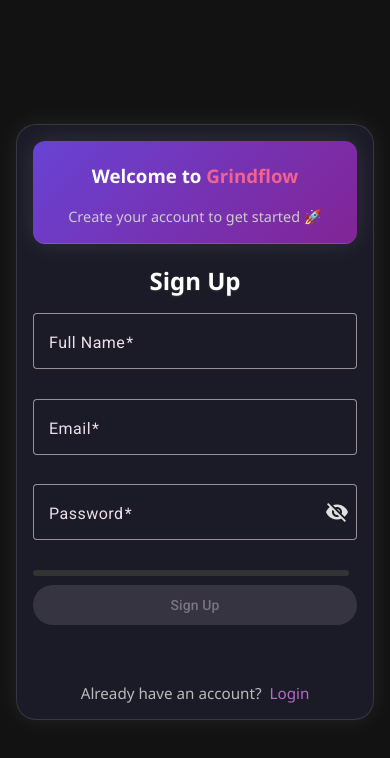
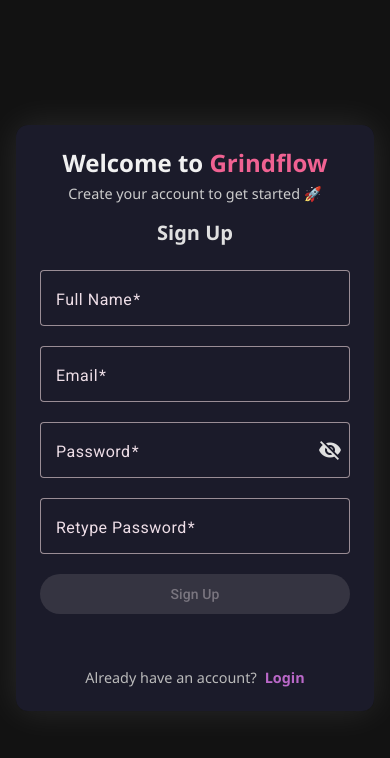
Before and after one commit to Mohammed-Dhameem/grindflow, an Angular app in the folder frontend/grindflow-frontend/: page /auth in a window 390 px wide. Both pictures are taken after a click on the button "Sign up". Shown: the top 758 px of the page. Built offline with nearby package versions, Linux system fonts and the light colour scheme; no server answers.

Commit message:
upated css and tested mobile UI/UX

```diff
--- a/frontend/grindflow-frontend/src/app/auth-page/auth-page.component.css
+++ b/frontend/grindflow-frontend/src/app/auth-page/auth-page.component.css
@@ -1,111 +1,41 @@
-/* ------------------- Layout ------------------- */
-/* Always keep layout stable */
-html, body {
-  scrollbar-gutter: stable;
-  overflow-y: auto;
-}
-
-/* Temporary scrollbar hide during transitions */
-.container.transitioning {
-  overflow-y: hidden !important;
-}
-
-.screenfix {
+/* Root and layout */
+.auth-wrapper {
   min-height: 100vh;
-  display: flex;
-  flex-direction: column;
   background: #121212;
-  font-family: 'Segoe UI', sans-serif;
   color: #f1f1f1;
-  overflow: hidden;
-}
-
-.container {
-  flex: 1;
   display: flex;
   justify-content: center;
   align-items: center;
-  padding: 1rem;
-  overflow-y: auto;
+  padding: 1.5rem;
+  font-family: 'Segoe UI', Tahoma, Geneva, Verdana, sans-serif;
+  box-sizing: border-box;
+  overflow-x: hidden;
 }
 
-@media (max-height: 650px) {
-  .container {
-    align-items: flex-start;
-    padding-top: 1rem;
-    padding-bottom: 1rem;
+/* Container */
+.auth-container {
+  background: rgba(30, 30, 47, 0.85);
+  backdrop-filter: blur(10px);
+  border-radius: 16px;
+  box-shadow: 0 0 36px rgba(255, 255, 255, 0.1);
+  width: 100%;
+  position: relative;
+  box-sizing: border-box;
+  overflow-wrap: break-word;
+  /* word-break: break-word; */
 }
 
-  .auth-box {
-    margin-top: 0;
-    margin-bottom: 2rem;
-  }
+/* Header */
+.auth-header {
+  text-align: center;
+  margin-bottom: 1rem;
 }
 
-/* ------------------- Header ------------------- */
-.site-header {
-  text-align: center;
-  padding: 3px;
-  background: linear-gradient(135deg, rgba(124, 77, 255, 0.8), rgba(156, 39, 176, 0.8));
-  backdrop-filter: blur(12px);
-  -webkit-backdrop-filter: blur(12px);
-  color: #ffffff;
-  box-shadow: 0 0 24px rgba(255, 255, 255, 0.1);
-  border-bottom: 1px solid rgba(255, 255, 255, 0.12);
-  border-radius: 12px;
-  transition: box-shadow 0.3s ease;
-}
-
-.site-header:hover {
-  box-shadow: 0 0 36px rgba(255, 255, 255, 0.15);
-}
-
-.brand-name {
+.auth-header h1 {
+  font-size: clamp(1.8rem, 3vw, 2.25rem);
+  font-weight: 700;
+  line-height: 1.2;
   margin: 0;
-  font-size: 2.2rem;
-  font-weight: 600;
-  letter-spacing: 1.2px;
-  text-shadow: 0 2px 6px rgba(0, 0, 0, 0.4);
-}
-
-/* ------------------- Auth Box ------------------- */
-.auth-box {
-  width: 100%;
-  max-width: 420px;
-  padding: 1rem;
-  border-radius: 20px;
-  background: rgba(30, 30, 47, 0.8);
-  backdrop-filter: blur(10px);
-  -webkit-backdrop-filter: blur(10px);
-  border: 1px solid rgba(255, 255, 255, 0.12);
-  box-shadow: 0 0 24px rgba(255, 255, 255, 0.08);
-  transition: box-shadow 0.3s ease;
-}
-
-.auth-box:hover {
-  box-shadow: 0 0 32px rgba(255, 255, 255, 0.12);
-}
-
-.auth-box h2 {
-  text-align: center;
-  margin-bottom: 1rem;
-  font-size: 1.5rem;
-  font-weight: 600;
-  color: #ffffff;
-  text-shadow: 0 1px 2px rgba(255, 255, 255, 0.1);
-}
-
-/* ------------------- Welcome Text ------------------- */
-.welcome-inline {
-  text-align: center;
-  margin-bottom: 1rem;
-  animation: fadeIn 0.5s ease-in-out;
-}
-
-.welcome-inline h3 {
-  font-size: 1.4rem;
-  margin: 0;
-  color: #ffffff;
 }
 
 .brand-highlight {
@@ -113,90 +43,205 @@
   font-weight: bold;
 }
 
-.welcome-sub {
-  font-size: 0.9rem;
-  color: #cccccc;
-  margin-top: 0.3rem;
+.subtext {
+  color: #ccc;
+  font-weight: 500;
+  margin-top: 0.4rem;
+  font-size: clamp(0.9rem, 1.5vw, 1rem);
 }
 
-@keyframes fadeIn {
-  from {
-    opacity: 0;
-    transform: translateY(-4px);
+/* Section Titles */
+.form-section h2 {
+  font-size: clamp(1.4rem, 2vw, 1.7rem);
+  font-weight: 600;
+  color: #e0e0e0;
+  margin-bottom: 1.5rem;
+  text-align: center;
 }
 
-  to {
-    opacity: 1;
-    transform: translateY(0);
-  }
+/* Full width form fields */
+.full-width {
+  width: 100%;
+  box-sizing: border-box;
 }
 
-/* ------------------- Google Section ------------------- */
+/* Spacing between form fields */
+.mat-form-field.full-width {
+  margin-bottom: 1rem;
+}
+
+/* Password field icon alignment */
+.password-field .mat-form-field-suffix {
+  margin-top: 0 !important;
+}
+
+/* Password strength bar */
+.password-strength {
+  display: flex;
+  align-items: center;
+  gap: 0.75rem;
+  margin-bottom: 1rem;
+}
+
+.strength-bar {
+  flex: 1;
+  height: 8px;
+  border-radius: 4px;
+  background-color: #333;
+  transition: background-color 0.3s ease;
+}
+
+.strength-bar.weak {
+  background-color: #ef5350;
+  /* red */
+}
+
+.strength-bar.medium {
+  background-color: #ffb74d;
+  /* orange */
+}
+
+.strength-bar.strong {
+  background-color: #66bb6a;
+  /* green */
+}
+
+.strength-label {
+  font-size: 0.9rem;
+  color: #bbb;
+  font-weight: 600;
+  min-width: 65px;
+  text-align: right;
+  user-select: none;
+}
+
+/* Buttons */
+button.mat-raised-button.full-width {
+  width: 100%;
+  padding: 14px 0;
+  font-size: clamp(1rem, 1.3vw, 1.15rem);
+  font-weight: 700;
+  border-radius: 8px;
+  transition: background-color 0.3s ease;
+  box-sizing: border-box;
+}
+
+button.mat-raised-button.full-width:disabled {
+  background-color: #555;
+  cursor: not-allowed;
+}
+
+button.mat-raised-button.full-width:not(:disabled):hover {
+  background-color: #ba68c8;
+}
+
+/* Google sign-in */
 .google-section {
   text-align: center;
-  margin: 0.8rem 0;
+  margin-top: 1rem;
 }
 
 .google-btn {
   display: inline-block;
   margin-top: 0.5rem;
+  max-width: 100%;
+  width: 270px;
+  min-width: 190px;
 }
 
-/* ------------------- Password Strength ------------------- */
-.password-strength {
-  display: flex;
-  align-items: center;
-  gap: 0.5rem;
-  margin-bottom: 0.6rem;
+/* Toggle footer */
+.toggle-footer {
+  text-align: center;
+  margin-top: 1rem;
+  font-size: clamp(0.9rem, 1.5vw, 1rem);
+  color: #bbb;
+  font-weight: 500;
+  user-select: none;
 }
 
-.strength-bar {
-  flex: 1;
-  height: 6px;
-  border-radius: 3px;
-  background-color: #333;
+.toggle-footer a {
+  color: #ba68c8;
+  font-weight: 600;
+  margin-left: 0.5rem;
+  cursor: pointer;
+  text-decoration: none;
 }
 
-.strength-bar.weak {
-  background-color: #ef5350;
+.toggle-footer a:hover {
+  text-decoration: underline;
 }
 
-.strength-bar.medium {
-  background-color: #ffb74d;
+/* Message / feedback text */
+.message {
+  margin-top: 1rem;
+  color: #ef5350;
+  font-weight: 600;
+  text-align: center;
+  font-size: clamp(0.9rem, 1.2vw, 1rem);
 }
 
-.strength-bar.strong {
-  background-color: #66bb6a;
+/* Modal styles */
+.modal-backdrop {
+  position: fixed;
+  top: 0;
+  left: 0;
+  width: 100vw;
+  height: 100vh;
+  background: rgba(0, 0, 0, 0.7);
+  display: flex;
+  justify-content: center;
+  align-items: center;
+  z-index: 1100;
+  padding: 1rem;
+  box-sizing: border-box;
 }
 
-.strength-label {
-  font-size: 0.85rem;
-  color: #ccc;
+.modal-content {
+  background: #2c2c3d;
+  padding: 2rem 2.5rem;
+  border-radius: 12px;
+  width: 100%;
+  max-width: 380px;
+  box-shadow: 0 6px 20px rgb(0 0 0 / 0.6);
+  color: #f1f1f1;
+  text-align: center;
+  box-sizing: border-box;
+  word-wrap: break-word;
+  word-break: break-word;
 }
 
-/* ------------------- Form and Fields ------------------- */
-.full-width {
-  width: 100%;
-  margin-bottom: 0.6rem;
+.modal-content h3 {
+  margin-bottom: 0.8rem;
+  color: #ff6b81;
+  font-weight: 700;
+  font-size: clamp(1.2rem, 1.5vw, 1.4rem);
+  line-height: 1.1;
 }
 
-/* Angular Material Overrides for Dark Mode */
+.modal-content p {
+  margin-bottom: 1.8rem;
+  color: #bbb;
+  font-size: clamp(0.9rem, 1.2vw, 1rem);
+  line-height: 1.3;
+}
+
+/* Angular Material input tweaks */
 ::ng-deep .mat-form-field-appearance-outline .mat-form-field-flex {
   background-color: rgba(255, 255, 255, 0.06);
-  border-radius: 6px;
-  padding: 0.15rem 0.6rem;
+  border-radius: 8px;
+  padding: 0.3rem 0.6rem;
+  box-sizing: border-box;
 }
 
 ::ng-deep .mat-input-element {
-  color: #ffffff !important;
-  font-size: 1rem;
+  color: #fff !important;
+  font-size: clamp(1rem, 1.2vw, 1rem);
   font-weight: 500;
-  line-height: 1.2 !important;
 }
 
 ::ng-deep .mat-form-field-label {
   color: rgba(255, 255, 255, 0.7) !important;
-  font-size: 0.9rem;
+  font-size: clamp(0.95rem, 1vw, 1rem);
 }
 
 ::ng-deep .mat-input-element::placeholder {
@@ -206,72 +251,113 @@
 
 ::ng-deep .mat-error {
   color: #ff6b81 !important;
-  font-weight: 500;
-  font-size: 0.85rem;
+  font-weight: 600;
+  font-size: clamp(0.8rem, 1vw, 0.85rem);
+  margin-top: 4px;
 }
 
 ::ng-deep .mat-icon {
   color: #e0e0e0;
 }
 
-/* ------------------- Toggle Link ------------------- */
-.toggle-text {
-  text-align: center;
-  margin-top: 0.8rem;
-  font-size: 0.95rem;
-  color: #bbb;
+/* Responsive Adjustments */
+
+/* Mobile devices (max-width: 480px) */
+@media (max-width: 480px) {
+  .auth-wrapper {
+    padding: 1rem 1rem 1.5rem 1rem;
   }
 
-.toggle-text a {
-  color: #ba68c8;
-  font-weight: 500;
-  margin-left: 4px;
-  text-decoration: none;
-  cursor: pointer;
+  .auth-container {
+    padding: 1.5rem 1.5rem;
+    max-width: 100%;
+    border-radius: 12px;
   }
 
-.toggle-text a:hover {
-  text-decoration: underline;
+  .auth-header h1 {
+    font-size: 1.5rem;
   }
 
-/* ------------------- Feedback ------------------- */
-.message {
-  margin-top: 1rem;
-  text-align: center;
-  color: #ef5350;
+  .form-section h2 {
+    font-size: 1.25rem;
   }
 
-/* ------------------- Modal ------------------- */
-.modal-backdrop {
-  position: fixed;
-  top: 0;
-  left: 0;
-  width: 100%;
-  height: 100%;
-  background-color: rgba(0, 0, 0, 0.6);
-  display: flex;
-  justify-content: center;
-  align-items: center;
-  z-index: 1000;
+  button.mat-raised-button.full-width {
+    font-size: 1rem;
+    padding: 12px 0;
   }
 
+  .toggle-footer {
+    font-size: 0.9rem;
+  }
+
+  .google-btn {
+    width: 100%;
+    max-width: none;
+    min-width: unset;
+  }
+
+  .password-strength {
+    gap: 0.6rem;
+    margin-bottom: 1rem;
+  }
+
+  .strength-label {
+    font-size: 0.85rem;
+    min-width: 55px;
+  }
+
+  /* Modal */
   .modal-content {
-  background: #2c2c3d;
-  padding: 2rem;
-  border-radius: 8px;
-  width: 90%;
-  max-width: 360px;
-  text-align: center;
-  box-shadow: 0 6px 20px rgba(0, 0, 0, 0.4);
-  color: #f1f1f1;
+    padding: 1.5rem 1.8rem;
+    max-width: 95vw;
   }
 
   .modal-content h3 {
-  margin-bottom: 0.5rem;
-  color: #ff6b81;
+    font-size: 1.1rem;
   }
 
   .modal-content p {
-  margin-bottom: 1.5rem;
-  color: #bbb;
+    font-size: 0.9rem;
   }
+}
+
+/* Tablets (481px to 767px) */
+@media (min-width: 481px) and (max-width: 767px) {
+  .auth-wrapper {
+    padding: 2rem 2.5rem;
+  }
+
+  .auth-container {
+    max-width: 400px;
+  }
+}
+
+/* Large desktops (min-width: 1200px) */
+@media (min-width: 1200px) {
+  .auth-wrapper {
+    padding: 1rem 2rem;
+  }
+
+  .auth-container {
+    max-width: 480px;
+    padding: 1rem 1.5rem;
+  }
+
+  .auth-header h1 {
+    font-size: 2.4rem;
+  }
+
+  .form-section h2 {
+    font-size: 1.5rem;
+  }
+
+  button.mat-raised-button.full-width {
+    font-size: 1.25rem;
+    padding: 16px 0;
+  }
+
+  .password-strength {
+    margin-bottom: 1rem;
+  }
+}
--- a/frontend/grindflow-frontend/src/app/auth-page/auth-page.component.html
+++ b/frontend/grindflow-frontend/src/app/auth-page/auth-page.component.html
@@ -1,16 +1,13 @@
-<div class="screenfix">
-    <div class="container">
-        <div class="auth-box">
-            <!-- Shared Header -->
-            <div class="site-header">
-                <h3>Welcome to <span class="brand-highlight">Grindflow</span></h3>
-                <p *ngIf="!isLoginView" class="welcome-sub">Create your account to get started 🚀</p>
-            </div>
+<div class="auth-wrapper">
+    <div class="auth-container" [@fade]>
+        <header class="auth-header">
+            <h1>Welcome to <span class="brand-highlight">Grindflow</span></h1>
+            <p *ngIf="!isLoginView" class="subtext">Create your account to get started 🚀</p>
+        </header>
 
-            <!-- Login View -->
-            <div *ngIf="isLoginView" class="form-view absolute-form">
+        <!-- Login Form -->
+        <section *ngIf="isLoginView" class="form-section">
             <h2>Login</h2>
-
             <form #loginFormRef="ngForm" (ngSubmit)="onLoginSubmit(loginFormRef)" novalidate>
                 <mat-form-field appearance="outline" class="full-width">
                     <mat-label>Email</mat-label>
@@ -20,12 +17,13 @@
                     <mat-error *ngIf="loginEmail.errors?.['email']">Enter a valid email.</mat-error>
                 </mat-form-field>
 
-                    <mat-form-field appearance="outline" class="full-width">
+                <mat-form-field appearance="outline" class="full-width password-field">
                     <mat-label>Password</mat-label>
                     <input matInput [type]="showPassword ? 'text' : 'password'" name="password"
                         [(ngModel)]="loginForm.password" #loginPassword="ngModel" required minlength="6"
                         autocomplete="current-password" />
-                        <button mat-icon-button matSuffix type="button" (click)="togglePasswordVisibility()">
+                    <button mat-icon-button matSuffix type="button" (click)="togglePasswordVisibility()"
+                        [attr.aria-label]="showPassword ? 'Hide password' : 'Show password'">
                         <mat-icon>{{ showPassword ? 'visibility' : 'visibility_off' }}</mat-icon>
                     </button>
                     <mat-error *ngIf="loginPassword.errors?.['required']">Password is required.</mat-error>
@@ -37,17 +35,16 @@
                     {{ loading ? 'Logging in...' : 'Login' }}
                 </button>
             </form>
-            </div>
+        </section>
 
-            <!-- Signup View -->
-            <div *ngIf="!isLoginView" class="form-view absolute-form">
+        <!-- Signup Form -->
+        <section *ngIf="!isLoginView" class="form-section">
             <h2>Sign Up</h2>
-
             <form #signupFormRef="ngForm" (ngSubmit)="onSignupSubmit(signupFormRef)" novalidate>
                 <mat-form-field appearance="outline" class="full-width">
                     <mat-label>Full Name</mat-label>
-                        <input matInput type="text" name="name" [(ngModel)]="signupForm.name" #signupName="ngModel"
-                            required minlength="2" autocomplete="name" />
+                    <input matInput type="text" name="name" [(ngModel)]="signupForm.name" #signupName="ngModel" required
+                        minlength="2" autocomplete="name" />
                     <mat-error *ngIf="signupName.errors?.['required']">Name is required.</mat-error>
                     <mat-error *ngIf="signupName.errors?.['minlength']">At least 2 characters.</mat-error>
                 </mat-form-field>
@@ -60,13 +57,14 @@
                     <mat-error *ngIf="signupEmail.errors?.['email']">Enter a valid email.</mat-error>
                 </mat-form-field>
 
-                    <mat-form-field appearance="outline" class="full-width">
+                <mat-form-field appearance="outline" class="full-width password-field">
                     <mat-label>Password</mat-label>
                     <input matInput [type]="showPassword ? 'text' : 'password'" name="password"
                         [(ngModel)]="signupForm.password" #signupPassword="ngModel" required
-                            pattern="^(?=.*[A-Z])(?=.*\\d)(?=.*[@$!%*?&])[A-Za-z\\d@$!%*?&]{8,}$"
+                        pattern="^(?=.*[A-Z])(?=.*\d)(?=.*[@$!%*?&])[A-Za-z\d@$!%*?&]{8,}$"
                         (ngModelChange)="checkPasswordStrength($event)" autocomplete="new-password" />
-                        <button mat-icon-button matSuffix type="button" (click)="togglePasswordVisibility()">
+                    <button mat-icon-button matSuffix type="button" (click)="togglePasswordVisibility()" tabindex="-1"
+                        [attr.aria-label]="showPassword ? 'Hide password' : 'Show password'">
                         <mat-icon>{{ showPassword ? 'visibility' : 'visibility_off' }}</mat-icon>
                     </button>
                     <mat-error *ngIf="signupPassword.errors?.['required']">Password is required.</mat-error>
@@ -75,45 +73,54 @@
                     </mat-error>
                 </mat-form-field>
 
-                    <!-- Strength Meter -->
-                    <div class="password-strength">
+                <mat-form-field appearance="outline" class="full-width password-field">
+                    <mat-label>Retype Password</mat-label>
+                    <input matInput [type]="showPassword ? 'text' : 'password'" name="confirmPassword"
+                        [(ngModel)]="signupForm.confirmPassword" #confirmPassword="ngModel" required
+                        autocomplete="new-password" />
+                    <mat-error *ngIf="confirmPassword.invalid && (confirmPassword.dirty || confirmPassword.touched)">
+                        Retyped password is required.
+                    </mat-error>
+                    <mat-error (ngModelChange)="!passwordsMatch()">Passwords do not match.</mat-error>
+                </mat-form-field>
+
+                <!-- Password Strength Meter -->
+                <!-- Password Strength Meter -->
+                <div class="password-strength" *ngIf="passwordTyped">
                     <div class="strength-bar" [ngClass]="passwordStrength"></div>
                     <span class="strength-label">{{ passwordStrengthLabel }}</span>
                 </div>
 
                 <button mat-raised-button color="primary" class="full-width" type="submit"
-                        [disabled]="loading || signupFormRef.invalid || !isPasswordStrongEnough">
+                    [disabled]="loading || signupFormRef.invalid || !isPasswordStrongEnough || !passwordsMatch()">
                     {{ loading ? 'Signing up...' : 'Sign Up' }}
                 </button>
             </form>
-            </div>
+        </section>
 
         <!-- Google Sign-in -->
-            <div class="google-section">
+        <section class="google-section">
             <div id="googleBtn" class="google-btn"></div>
-            </div>
+        </section>
 
         <!-- View Toggle -->
-            <div class="toggle-text">
+        <footer class="toggle-footer">
             <span>{{ isLoginView ? "Don't have an account?" : "Already have an account?" }}</span>
-                <a role="button" tabindex="0" (click)="toggleView()">
-                    {{ isLoginView ? 'Sign up' : 'Login' }}
-                </a>
-            </div>
+            <a role="button" tabindex="0" (click)="toggleView()">{{ isLoginView ? 'Sign up' : 'Login' }}</a>
+        </footer>
 
         <!-- Message -->
         <p class="message" *ngIf="message">{{ message }}</p>
-        </div>
-    </div>
 
         <!-- Email Exists Modal -->
-    <ng-template [ngIf]="showEmailExistsModal">
+        <ng-container *ngIf="showEmailExistsModal">
             <div class="modal-backdrop">
                 <div class="modal-content">
                     <h3>Email already registered</h3>
                     <p>Please log in instead.</p>
-                <button mat-raised-button color="primary" (click)="closeModal()">OK</button>
+                    <button mat-raised-button color="primary" (click)="closeModal(signupFormRef)">OK</button>
                 </div>
             </div>
-    </ng-template>
+        </ng-container>
     </div>
+</div>
--- a/frontend/grindflow-frontend/src/app/auth-page/auth-page.component.ts
+++ b/frontend/grindflow-frontend/src/app/auth-page/auth-page.component.ts
@@ -1,4 +1,4 @@
-import { Component, Inject, OnInit, PLATFORM_ID, AfterViewInit} from '@angular/core';
+import { Component, Inject, OnInit, PLATFORM_ID, AfterViewInit, ViewChild } from '@angular/core';
 import { isPlatformBrowser, CommonModule } from '@angular/common';
 import { FormsModule, NgForm } from '@angular/forms';
 import { Router } from '@angular/router';
@@ -26,11 +26,10 @@
     MatButtonModule,
   ],
   templateUrl: './auth-page.component.html',
-  styleUrl: './auth-page.component.css',
+  styleUrls: ['./auth-page.component.css'],
   animations: [fade],
-
 })
-export class AuthPageComponent  implements OnInit, AfterViewInit{
+export class AuthPageComponent implements OnInit, AfterViewInit {
   isLoginView = true;
   loginForm = new LoginRequest();
   signupForm = new SignupRequest();
@@ -42,8 +41,15 @@
   passwordStrength = '';
   passwordStrengthLabel = '';
   isPasswordStrongEnough = false;
+  passwordTyped: boolean = false;
+
+  @ViewChild('signupFormRef') signupFormRef!: NgForm;
+
 
   private isBrowser: boolean;
+  private googleInitRetryCount = 0;
+  private readonly maxGoogleInitRetry = 20;
+  private isGoogleInitialized = false;
 
   constructor(
     private authService: AuthService,
@@ -57,7 +63,7 @@
     if (this.isBrowser) {
       this.authService.checkLogin().subscribe({
         next: () => this.router.navigate(['/home']),
-        error: () => { }
+        error: () => { },
       });
     }
   }
@@ -71,8 +77,11 @@
   toggleView(): void {
     this.isLoginView = !this.isLoginView;
     this.message = '';
-    if (this.isBrowser) {
-      setTimeout(() => this.initGoogleLogin(), 50);
+    if (this.isBrowser && !this.isGoogleInitialized) {
+      setTimeout(() => {
+        this.initGoogleLogin();
+        this.isGoogleInitialized = true;
+      }, 50);
     }
   }
 
@@ -103,7 +112,7 @@
         } else {
           this.message = 'An unexpected error occurred. Please try again later.';
         }
-      }
+      },
     });
   }
 
@@ -119,6 +128,8 @@
     }
 
     this.loading = true;
+    this.message = '';
+
     this.authService.signup(this.signupForm).subscribe({
       next: () => {
         this.loading = false;
@@ -133,16 +144,22 @@
         } else {
           this.message = errMsg || 'Signup failed.';
         }
-      }
+      },
     });
   }
 
   private initGoogleLogin(): void {
     const el = document.getElementById('googleBtn');
     if (!el || typeof google === 'undefined' || !google.accounts) {
+      if (this.googleInitRetryCount >= this.maxGoogleInitRetry) {
+        console.warn('Google SDK failed to load.');
+        return;
+      }
+      this.googleInitRetryCount++;
       setTimeout(() => this.initGoogleLogin(), 100);
       return;
     }
+    this.googleInitRetryCount = 0;
 
     el.innerHTML = ''; // clear existing render
     google.accounts.id.initialize({
@@ -151,35 +168,47 @@
     });
 
     google.accounts.id.renderButton(el, {
-      theme: "filled_black",
-      size: "large",
-      type: "standard",
-      shape: "pill",
-      logo_alignment: "left"
+      theme: 'filled_black',
+      size: 'large',
+      type: 'standard',
+      shape: 'pill',
+      logo_alignment: 'left',
     });
 
     google.accounts.id.prompt(); // Optional, shows one-tap
   }
 
-
   handleCredentialResponse(response: any): void {
+    if (!response || !response.credential) {
+      this.message = 'Google login failed: no credential received.';
+      return;
+    }
     const idToken = response.credential;
     this.authService.googleLogin(idToken).subscribe({
       next: () => this.router.navigate(['/home']),
       error: (err) => {
         this.message = 'Google login failed';
         console.error(err);
-      }
+      },
     });
   }
 
-  closeModal(): void {
-    this.signupForm = new SignupRequest();
+  closeModal(form?: NgForm): void {
+    if (form) {
+      form.resetForm();
+    } else {
+      this.signupForm.name = '';
+      this.signupForm.email = '';
+      this.signupForm.password = '';
+      this.signupForm.confirmPassword = '';
+    }
     this.showEmailExistsModal = false;
     this.isLoginView = true;
+    this.message = '';
   }
 
   checkPasswordStrength(password: string): void {
+    this.passwordTyped = password.length > 0;
     const hasUpper = /[A-Z]/.test(password);
     const hasNumber = /\d/.test(password);
     const hasSpecial = /[@$!%*?&]/.test(password);
@@ -206,4 +235,11 @@
 
     this.isPasswordStrongEnough = this.passwordStrength === 'strong';
   }
+
+  passwordsMatch(): boolean {
+    if (!this.signupForm.password || !this.signupForm.confirmPassword) {
+      return true; // prevent early mismatch error
+    }
+    return this.signupForm.password === this.signupForm.confirmPassword;
+  }
 }
--- a/frontend/grindflow-frontend/src/app/authentication/environment/environment.ts
+++ b/frontend/grindflow-frontend/src/app/authentication/environment/environment.ts
@@ -1,5 +1,6 @@
 export const environment = {
     production: false,
     googleClientId: '718276703404-gu5u19ljjg251ue78gggd8l50mb039fv.apps.googleusercontent.com',
-    api_url: "http://localhost:8080/api",
+    // api_url: "http://192.168.1.10:8080/api",
+     api_url: "http://localhost:8080/api",
   };
--- a/frontend/grindflow-frontend/src/app/authentication/model/signup-request.ts
+++ b/frontend/grindflow-frontend/src/app/authentication/model/signup-request.ts
@@ -2,4 +2,5 @@
     name: string = '';
     email: string = '';
     password: string = '';
+    confirmPassword: string = '';
 }
--- a/frontend/grindflow-frontend/src/index.html
+++ b/frontend/grindflow-frontend/src/index.html
@@ -15,6 +15,7 @@
 
   <link href="https://fonts.googleapis.com/css2?family=Roboto:wght@300;400;500&display=swap" rel="stylesheet">
   <link href="https://fonts.googleapis.com/icon?family=Material+Icons" rel="stylesheet">
+  <meta name="viewport" content="width=device-width, initial-scale=1">
 </head>
 
 <body class="mat-typography">
--- a/frontend/grindflow-frontend/src/styles.css
+++ b/frontend/grindflow-frontend/src/styles.css
@@ -1,10 +1,12 @@
 /* You can add global styles to this file, and also import other style files */
 
-html, body {
+body, html {
   height: 100%;
   margin: 0;
   padding: 0;
-  background: #0c0c0c;
-  font-family: 'Segoe UI', sans-serif;
+  box-sizing: border-box;
+  background: #121212; /* Or your app background */
+  overflow-x: hidden;  /* Prevent horizontal scroll */
 }
+
 body { margin: 0; font-family: Roboto, "Helvetica Neue", sans-serif; }
```
Also changed, not shown: 1 other file (tests, documents, lock files or other folders). Lines whose indentation alone changed are shown as unchanged.
